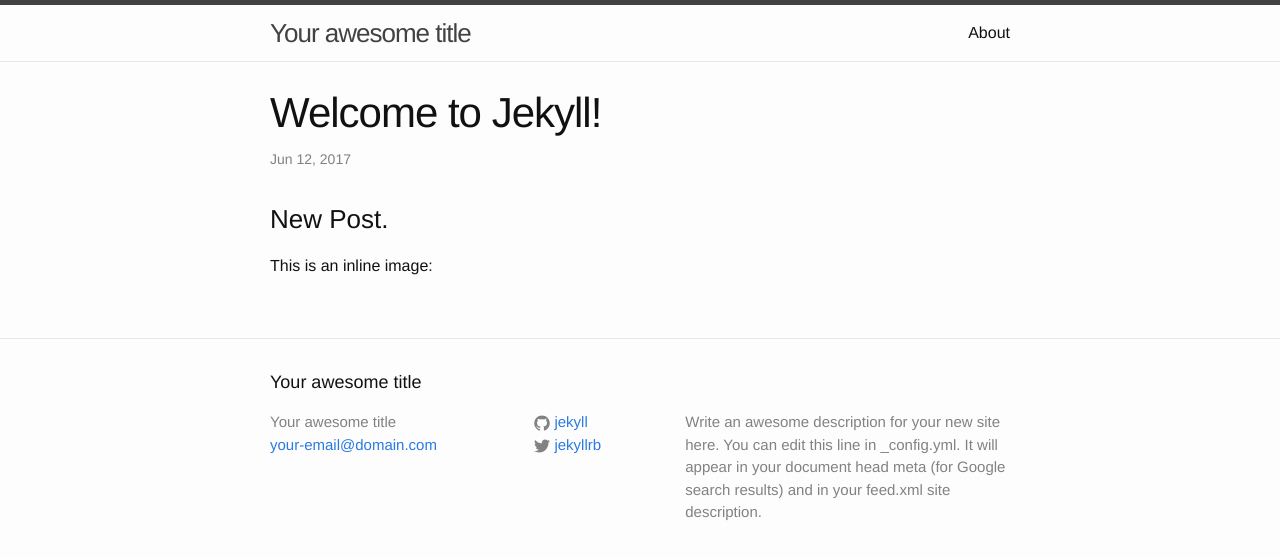
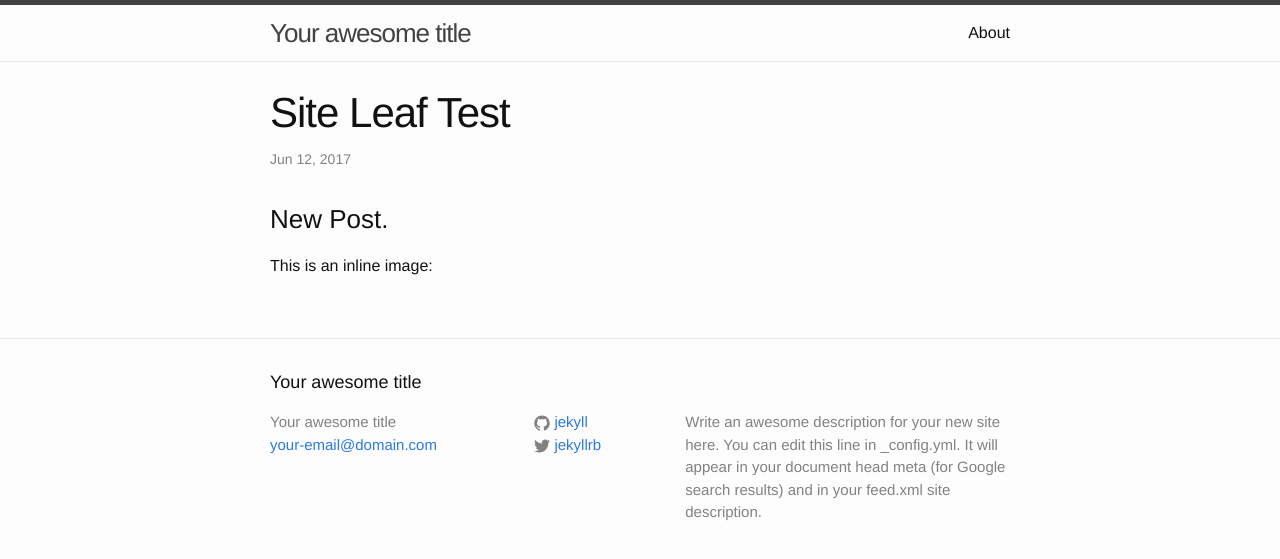
Before and after one commit to jcnd72/siteleaf, a Jekyll site: the page built from _posts/2017-06-12-welcome-to-jekyll.markdown, in a window 1280 px wide. Shown: the top 559 px of the page. Built offline with Jekyll 4.4.1, drawn with Linux system fonts in a browser that asks for light colours.

Commit message:
Updated Welcome To Jekyll

```diff
--- a/_posts/2017-06-12-welcome-to-jekyll.markdown
+++ b/_posts/2017-06-12-welcome-to-jekyll.markdown
@@ -1,5 +1,5 @@
 ---
-title: Welcome to Jekyll!
+title: Site Leaf Test
 date: 2017-06-12 09:17:00 Z
 categories:
 - jekyll
```
